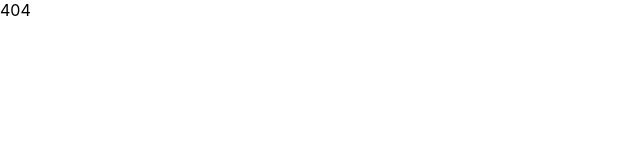
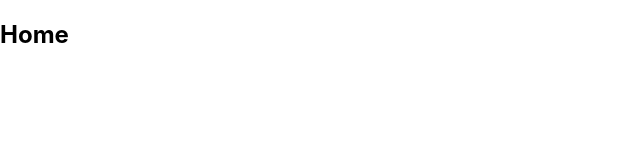
Before and after one commit to mtilda/voting_challenge_client, a React (Create React App) app: page / in a window 1280 px wide. Shown: the top 160 px of the page, without its empty margins (0-640 px from the left). Built offline with nearby package versions, Linux system fonts and the light colour scheme.

Commit message:
Set up HashRouter

```diff
--- a/src/App.js
+++ b/src/App.js
@@ -1,28 +1,25 @@
 import React from 'react';
 import {
-  BrowserRouter as Router,
-  Switch,
-  Route
+  HashRouter,
+  Route,
+  Switch
 } from "react-router-dom";
 import './App.css';
 
 function App() {
   return (
-    <Router>
+    <HashRouter basename="/">
       {/* Probably put a nav here */}
 
       <Switch>
-        <Route path="/home">
-          Home
+        <Route exact path="/">
+          <div><h2>Home</h2></div>
         </Route>
-        <Route path="/somewhereelse">
-          Somewhere Else
-        </Route>
-        <Route path="*">
-          404
+        <Route exact path="*">
+          <div><h2>404</h2></div>
         </Route>
       </Switch>
-    </Router>
+    </HashRouter>
   );
 }
 
```
